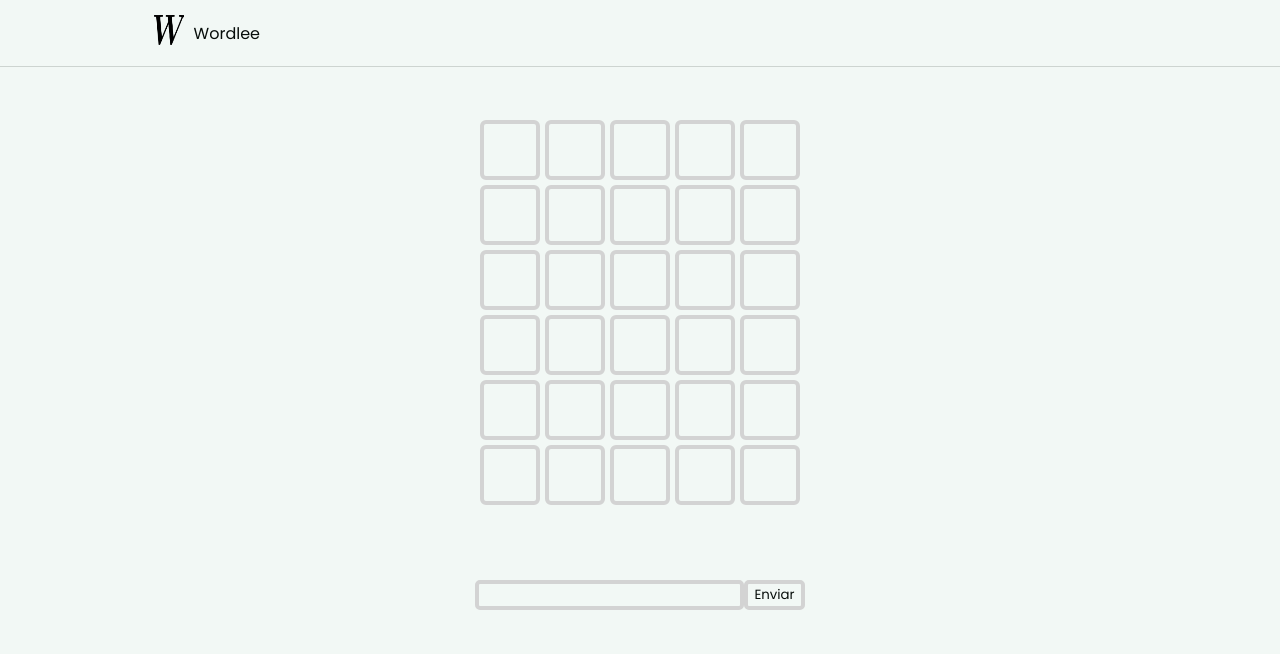
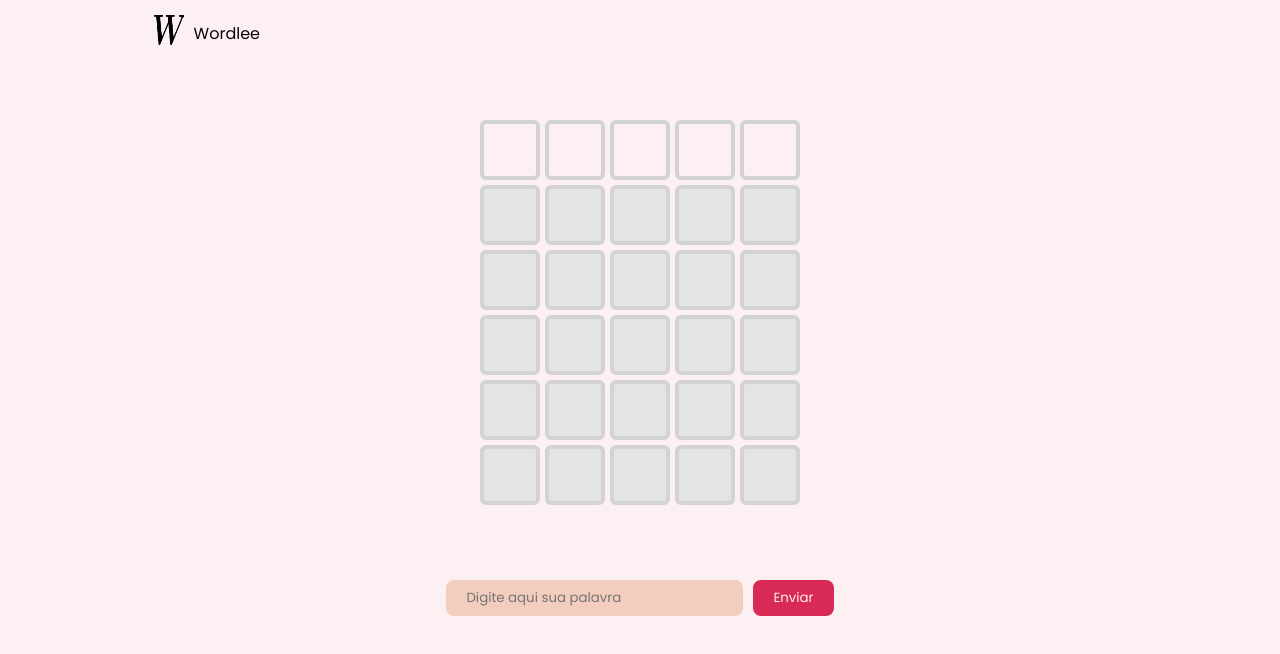
Before and after one commit to MaiconAC/ts-wordle, a React (Vite) app: page / in a window 1280 px wide. Shown: the top 654 px of the page. Built offline with nearby package versions, Linux system fonts and the light colour scheme.

Commit message:
Atualizada estilizacao do teclado e da grid, removido componente de WordRow e adicionado diretamente no arquivo principal de maneira mais limpa

```diff
--- a/src/pages/MainGame/Keyboard/index.tsx
+++ b/src/pages/MainGame/Keyboard/index.tsx
@@ -1,7 +1,8 @@
+import './styles.css';
 interface IKeyboardProps {
   attemptNumber: number;
   setAttemptNumber: React.Dispatch<React.SetStateAction<number>>;
-  setAttemptWord: React.Dispatch<React.SetStateAction<string>>
+  setAttemptWord: React.Dispatch<React.SetStateAction<string>>;
   checkWordSent(): void;
 }
 
@@ -12,21 +13,17 @@ export function Keyboard(props: IKeyboardProps) {
   }
 
   return (
-    <div>
+    <div className="container">
       <input
         type="text"
         id="text_input"
         maxLength={5}
         onChange={e => props.setAttemptWord(e.target.value)}
-        style={{ border: "4.8px solid lightgray", borderRadius: "5px" }}
+        placeholder="Digite aqui sua palavra"
       />
-      <button
-        type="button"
-        onClick={enviarPalavra}
-        style={{ border: "4.8px solid lightgray", borderRadius: "5px" }}
-      >
+      <button type="button" onClick={enviarPalavra}>
         Enviar
       </button>
     </div>
-  )
+  );
 }
--- /dev/null
+++ b/src/pages/MainGame/Keyboard/styles.css
@@ -0,0 +1,20 @@
+.container {
+  display: flex;
+  gap: 10px;
+}
+
+button {
+  border-radius: 0.5rem;
+  background-color: var(--primary);
+  color: var(--background);
+  border: none;
+  padding: 0.6em 1.5em;
+}
+
+input {
+  border-radius: 0.5rem;
+  background-color: var(--tertiary);
+  color: var(--text);
+  border: 0;
+  padding: 0.6em 1.5em;
+}
--- a/src/pages/MainGame/WordRow/index.tsx
+++ /dev/null
@@ -1,30 +0,0 @@
-import { IWordData } from '../interface'
-import './styles.css'
-
-interface IWordRowProps {
-    data: IWordData;
-}
-
-export function WordRow(props: IWordRowProps) {
-    const { data } = props;
-
-    return (
-        <div className="grid-row">
-            <span className={`row-letter ${data?.letters[0].type ?? 'plain'}`} >
-                {data?.letters[0]?.text ?? ''}
-            </span>
-            <span className={`row-letter ${data?.letters[1].type ?? 'plain'}`} >
-                {data?.letters[1]?.text ?? ''}
-            </span>
-            <span className={`row-letter ${data?.letters[2].type ?? 'plain'}`} >
-                {data?.letters[2]?.text ?? ''}
-            </span>
-            <span className={`row-letter ${data?.letters[3].type ?? 'plain'}`} >
-                {data?.letters[3]?.text ?? ''}
-            </span>
-            <span className={`row-letter ${data?.letters[4].type ?? 'plain'}`} >
-                {data?.letters[4]?.text ?? ''}
-            </span>
-        </div>
-    )
-}
--- a/src/pages/MainGame/WordRow/styles.css
+++ /dev/null
@@ -1,25 +0,0 @@
-.grid-row {
-    display: grid;
-    grid-template-columns: repeat(5, 60px);
-    gap: 0.2em;
-}
-
-.row-letter {
-    display: flex;
-    justify-content: center;
-    align-items: center;
-    border: 4.8px solid lightgray;
-    border-radius: 10%;
-}
-
-.correct {
-    background-color: lightgreen;
-}
-
-.semi-correct {
-    background-color: lightyellow;
-}
-
-.wrong {
-    background-color: lightcoral;
-}
--- a/src/pages/MainGame/index.tsx
+++ b/src/pages/MainGame/index.tsx
@@ -1,5 +1,4 @@
 import { Keyboard } from './Keyboard';
-import { WordRow } from './WordRow';
 import wordsJson from '../../services/wordsJson.json';
 import './styles.css';
 import { useState } from 'react';
@@ -23,7 +22,7 @@ export function MainGame() {
 
   const [answerWord, setAnswerWord] = useState<string>(drawWord);
 
-  function checkWordSent() {
+  const checkWordSent = () => {
     const lettersData: ILetterData[] = [];
     // Verifica cada letra da palavra
     for (let i = 0; i < answerWord.length; i++) {
@@ -57,14 +56,45 @@ export function MainGame() {
       setUserWon(false);
       setShowDialog(true);
     }
-  }
+  };
 
-  function restartGame() {
+  const restartGame = () => {
     setAttemptNumber(1);
     setWordsData([]);
     setAnswerWord(drawWord);
     setShowDialog(false);
-  }
+  };
+
+  const wordRow = (wordData: IWordData, rowKey: number) => {
+    return [...Array(5)].map((_, index) => {
+      const letterStyle =
+        rowKey > attemptNumber - 1
+          ? 'locked'
+          : wordData?.letters[index].type ?? '';
+
+      return (
+        <span
+          key={`${rowKey}-${index}`}
+          className={`row-letter ${letterStyle}`}
+        >
+          {wordData?.letters[index]?.text ?? ''}
+        </span>
+      );
+    });
+  };
+
+  // Cria a grid por meio de um map pois garante que vai criar pra todas as rows
+  const gameGrid = (
+    <div className="game-grid">
+      {[...Array(6)].map((_, index) => {
+        return (
+          <div key={index} className="grid-row">
+            {wordRow(wordsData[index], index)}
+          </div>
+        );
+      })}
+    </div>
+  );
 
   return (
     <div>
@@ -78,14 +108,7 @@ export function MainGame() {
       />
 
       <div className="main-wrapper">
-        <div className="game-grid">
-          <WordRow data={wordsData[0]} />
-          <WordRow data={wordsData[1]} />
-          <WordRow data={wordsData[2]} />
-          <WordRow data={wordsData[3]} />
-          <WordRow data={wordsData[4]} />
-          <WordRow data={wordsData[5]} />
-        </div>
+        {gameGrid}
 
         <Keyboard
           attemptNumber={attemptNumber}
--- a/src/pages/MainGame/styles.css
+++ b/src/pages/MainGame/styles.css
@@ -13,3 +13,33 @@
     margin-bottom: 75px;
     font-size: 25px;
 }
+
+.grid-row {
+    display: grid;
+    grid-template-columns: repeat(5, 60px);
+    gap: 0.2em;
+}
+
+.row-letter {
+    display: flex;
+    justify-content: center;
+    align-items: center;
+    border: 4.8px solid lightgray;
+    border-radius: 10%;
+}
+
+.correct {
+    background-color: lightgreen;
+}
+
+.semi-correct {
+    background-color: lightyellow;
+}
+
+.wrong {
+    background-color: lightcoral;
+}
+
+.locked {
+    background-color: #e5e4e4;
+}
--- a/src/styles/globalStyles.css
+++ b/src/styles/globalStyles.css
@@ -1,12 +1,12 @@
 @import url('https://fonts.googleapis.com/css2?family=Poppins&display=swap');
 
 :root {
-    --background: #F2F8F5;
-    --text: #070D0A;
-    --border: #cdd4d0;
-    --primary: #9DC8B4;
-    --secondary: #EAF0ED;
     --font: 'Poppins';
+    --text: #0e0305;
+    --background: #fcf0f3;
+    --primary: #d92a56;
+    --secondary: #eaa68c;
+    --tertiary: #f3cdbe;
 }
 
 * {
```
